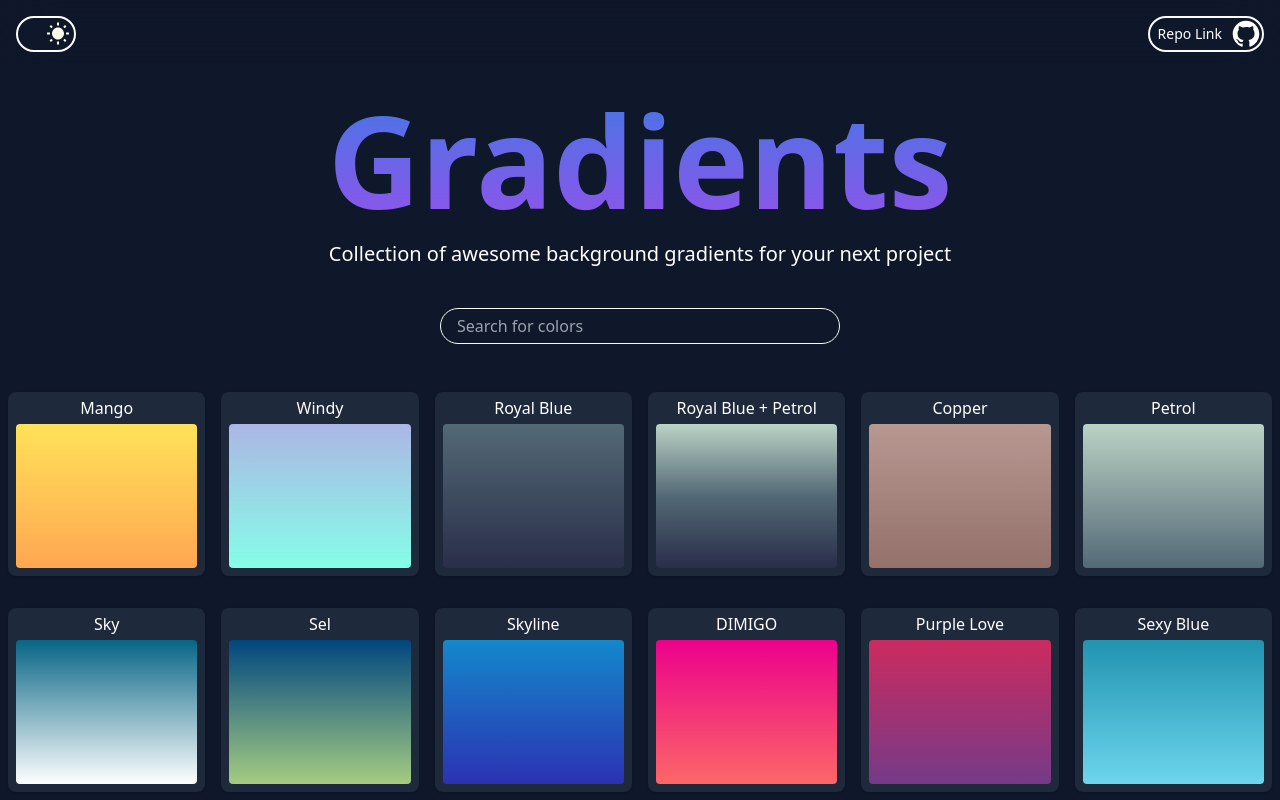
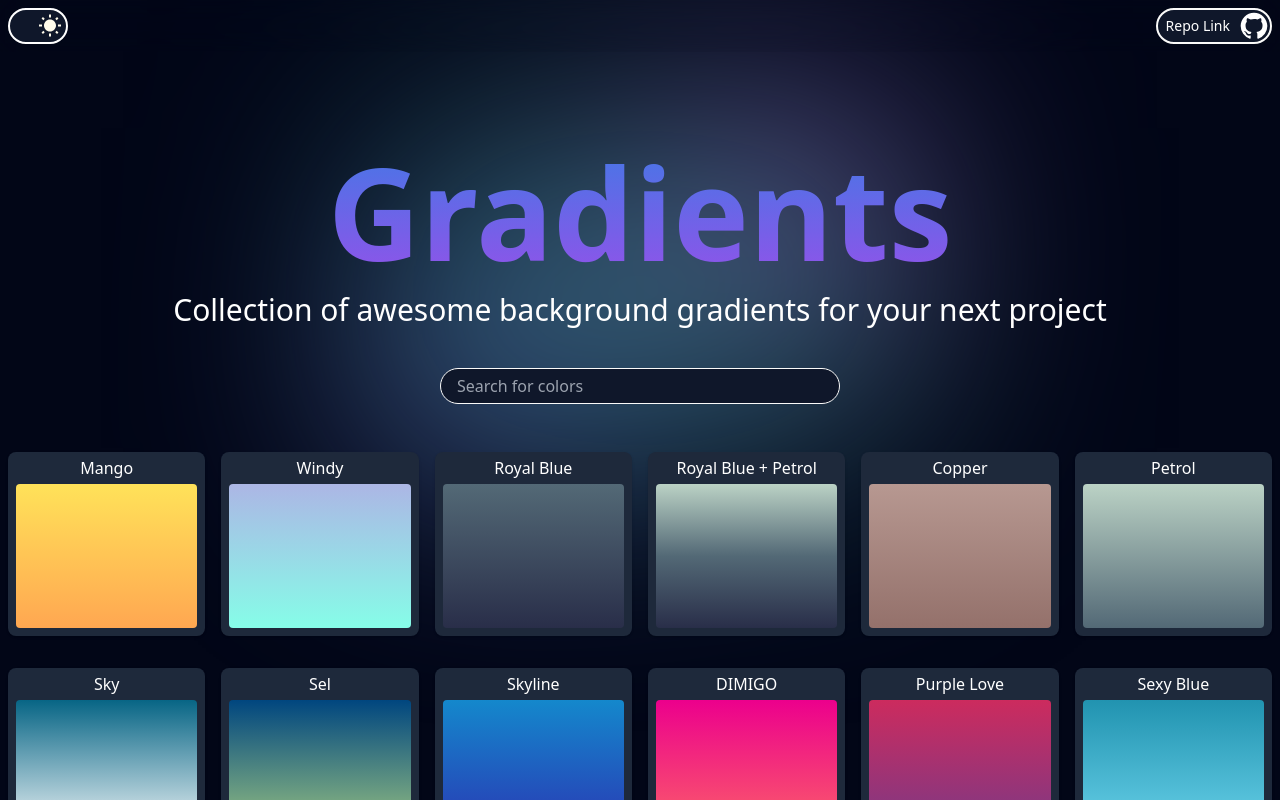
Before and after one commit to devmousa/gradients, a React (Vite) app: page / in a window 1280 px wide. Both pictures are taken after a click on the button 46 px from the left and 34 px from the top of the page. Shown: the top 800 px of the page. Built offline with nearby package versions, Linux system fonts and the light colour scheme; a web font is replaced by a local one.

Commit message:
Update: Add beautiful gradient background to the title

```diff
--- a/index.html
+++ b/index.html
@@ -13,7 +13,7 @@
     <link rel="mask-icon" href="/mask-icon.png" color="#FFFFFF" />
     <meta name="theme-color" content="#ffffff" />
   </head>
-  <body class="bg-stone-100 dark:bg-slate-900">
+  <body class="bg-stone-100 dark:bg-slate-950">
     <div id="root"></div>
     <script type="module" src="/src/main.tsx"></script>
   </body>
--- a/src/App.tsx
+++ b/src/App.tsx
@@ -4,11 +4,12 @@ import Header from "./components/header";
 
 const App = () => {
   return (
-    <div>
+    <>
+      <div className="absolute inset-x-0 top-32 m-auto h-80 max-w-lg bg-transparent dark:bg-gradient-to-tr dark:from-indigo-400 dark:via-teal-900 dark:to-[#C084FC] blur-[118px] z-0"></div>
       <Navbar />
       <Header />
       <Plates />
-    </div>
+    </>
   );
 }
 
--- a/src/components/header/index.tsx
+++ b/src/components/header/index.tsx
@@ -1,16 +1,18 @@
 const Header = () => {
   return (
-    <header className="text-center mt-24 mb-8">
+    <>
+    <header className="text-center mt-24 mb-8 relative">
       <h1
-        className="lg:text-9xl sm:text-7xl xs:text-6xl 2xs:text-5xl sm:mb-4 mb-2 font-semibold gradients"
+        className="lg:text-9xl sm:text-7xl xs:text-6xl 2xs:text-5xl sm:mb-4 mb-2 font-semibold bg-gradient-to-b from-[#4776E6] to-[#8E54E9] bg-clip-text text-transparent"
         >
         Gradients
       </h1>
 
-      <p className="sm:text-xl text-base">
+      <p className="sm:text-3xl text-base">
         Collection of awesome background gradients for your next project
       </p>
     </header>
+    </>
   );
 }
 
--- a/src/components/navbar/index.tsx
+++ b/src/components/navbar/index.tsx
@@ -1,3 +1,51 @@
+// import { useEffect } from "react";
+// import { Moon, Sun, Github } from "../../svg";
+
+// const changeMode = () => {
+//   if (localStorage.theme === "dark") {
+//     document.documentElement.classList.remove("dark");
+//     localStorage.theme = "light";
+//   } else {
+//     document.documentElement.classList.add("dark");
+//     localStorage.theme = "dark";
+//   }
+// };
+
+// const Navbar = () => {
+
+//   useEffect(() => {
+//     if (
+//       localStorage.theme === "dark" ||
+//       (!("theme" in localStorage) &&
+//         window.matchMedia("(prefers-color-scheme: dark)").matches)
+//     ) {
+//       document.documentElement.classList.add("dark");
+//     } else {
+//       document.documentElement.classList.remove("dark");
+//     }
+//   }, []);
+//   return (
+//     <>
+//       <div className="w-screen h-16 fixed top-0 z-20 backdrop-blur-xl bg-transparent"></div>
+//       <button
+//         className="m-4 p-1 flex flex-row rounded-full border-2 border-slate-800 dark:border-white fixed top-0 left-0 z-20 bg-stone-50 dark:bg-slate-900"
+//         onClick={() => changeMode()}
+//         aria-label="Change Mode Button"
+//       >
+//         <Moon className="w-6 h-6 dark:opacity-0 rotate-0 dark:rotate-180 transition-all duration-300" />
+//         <Sun className="w-6 h-6 text-amber-50 opacity-0 dark:opacity-100 rotate-180 dark:rotate-0 transition-all duration-300" />
+//       </button>
+
+//       <a href="https://github.com/mousaAM/gradients" target="_blank" className="flex flex-row items-center fixed m-4 rounded-full right-0 top-0 z-20 bg-stone-50 dark:bg-slate-900 border-2 border-slate-900 dark:border-stone-50">
+//         <p className="mx-2 text-sm">Repo Link</p>
+//         <Github className="w-8 h-8" />
+//       </a>
+//     </>
+//   );
+// }
+
+// export default Navbar;
+
 import { useEffect } from "react";
 import { Moon, Sun, Github } from "../../svg";
 
@@ -25,69 +73,21 @@ const Navbar = () => {
     }
   }, []);
   return (
-    <>
-      <div className="w-screen h-16 fixed top-0 z-20 backdrop-blur-xl bg-transparent"></div>
+    <div className="w-full p-2 flex flex-row flex-nowrap justify-between sticky top-[0] z-30 backdrop-blur-xl bg-transparent">
       <button
-        className="m-4 p-1 flex flex-row rounded-full border-2 border-slate-800 dark:border-white fixed top-0 left-0 z-20 bg-stone-50 dark:bg-slate-900"
+        className="p-1 flex flex-row rounded-full border-2 border-slate-800 dark:border-white bg-stone-50 dark:bg-slate-900"
         onClick={() => changeMode()}
-        aria-label="Change Mode Button"
       >
-        <Moon className="w-6 h-6 dark:opacity-0 rotate-0 dark:rotate-180 transition-all duration-300" />
-        <Sun className="w-6 h-6 text-amber-50 opacity-0 dark:opacity-100 rotate-180 dark:rotate-0 transition-all duration-300" />
+        <Moon className="w-6 h-6 dark:opacity-0 rotate-0 dark:rotate-45 transition-all duration-300" />
+        <Sun className="w-6 h-6 text-amber-50 opacity-0 dark:opacity-100 rotate-45 dark:rotate-0 transition-all duration-300" />
       </button>
 
-      <a href="https://github.com/mousaAM/gradients" target="_blank" className="flex flex-row items-center fixed m-4 rounded-full right-0 top-0 z-20 bg-stone-50 dark:bg-slate-900 border-2 border-slate-900 dark:border-stone-50">
+      <a href="https://github.com/devmousa/gradients" target="_blank" className="flex flex-row items-center rounded-full bg-stone-50 dark:bg-slate-900 border-2 border-slate-900 dark:border-stone-50">
         <p className="mx-2 text-sm">Repo Link</p>
         <Github className="w-8 h-8" />
       </a>
-    </>
+    </div>
   );
 }
 
 export default Navbar;
-
-// import { useEffect } from "react";
-// import { Moon, Sun, Github } from "../../svg";
-
-// const changeMode = () => {
-//   if (localStorage.theme === "dark") {
-//     document.documentElement.classList.remove("dark");
-//     localStorage.theme = "light";
-//   } else {
-//     document.documentElement.classList.add("dark");
-//     localStorage.theme = "dark";
-//   }
-// };
-
-// const Navbar = () => {
-
-//   useEffect(() => {
-//     if (
-//       localStorage.theme === "dark" ||
-//       (!("theme" in localStorage) &&
-//         window.matchMedia("(prefers-color-scheme: dark)").matches)
-//     ) {
-//       document.documentElement.classList.add("dark");
-//     } else {
-//       document.documentElement.classList.remove("dark");
-//     }
-//   }, []);
-//   return (
-//     <div className="w-screen flex flex-row flex-nowrap justify-between fixed top-0 z-20 blur bg-stone-100/75 dark:bg-slate-900/75">
-//       <button
-//         className="m-4 p-1 flex flex-row rounded-full border-2 border-slate-800 dark:border-white z-20 bg-stone-50 dark:bg-slate-900"
-//         onClick={() => changeMode()}
-//       >
-//         <Moon className="w-6 h-6 dark:opacity-0 rotate-0 dark:rotate-180 transition-all duration-300" />
-//         <Sun className="w-6 h-6 text-amber-50 opacity-0 dark:opacity-100 rotate-180 dark:rotate-0 transition-all duration-300" />
-//       </button>
-
-//       <a href="https://github.com/devmousa/gradients" target="_blank" className="flex flex-row items-center m-4 rounded-full z-20 bg-stone-50 dark:bg-slate-900 border-2 border-slate-900 dark:border-stone-50">
-//         <p className="mx-2 text-sm">Repo Link</p>
-//         <Github className="w-8 h-8" />
-//       </a>
-//     </div>
-//   );
-// }
-
-// export default Navbar;
--- a/src/components/plates/index.tsx
+++ b/src/components/plates/index.tsx
@@ -35,7 +35,7 @@ const Plates = () => {
 
   return (
     <>
-      <div className="w-full py-2 mb-6 flex justify-center items-center">
+      <div className="w-full py-2 mb-6 flex justify-center items-center relative">
         <input
           type="text"
           placeholder="Search for colors"
@@ -54,7 +54,7 @@ const Plates = () => {
         {filteredColors.map((value, index) => (
           <div
             key={index}
-            className="2xl:basis-[calc(100%/7-1rem)] xl:basis-[calc(100%/6-1rem)] lg:basis-[calc(100%/5-1rem)] md:basis-[calc(100%/4-1rem)] sm:basis-[calc(100%/3-1rem)] xs:basis-[calc(100%/2-1rem)] basis-[calc(100%/1-1rem)] p-2 mx-2 my-4 bg-stone-50 dark:bg-slate-800 rounded-lg shadow"
+            className="2xl:basis-[calc(100%/7-1rem)] xl:basis-[calc(100%/6-1rem)] lg:basis-[calc(100%/5-1rem)] md:basis-[calc(100%/4-1rem)] sm:basis-[calc(100%/3-1rem)] xs:basis-[calc(100%/2-1rem)] basis-[calc(100%/1-1rem)] p-2 mx-2 my-4 z-10 bg-stone-50 dark:bg-slate-800 rounded-lg shadow"
           >
             <h1 className="text-center dark:text-white mb-2">{value.name}</h1>
 
--- a/src/index.css
+++ b/src/index.css
@@ -15,13 +15,6 @@
   src: url("fonts/Poppins/poppins-regular-webfont.woff2");
   font-weight: normal;
   font-style: normal;
-}
-
-.gradients {
-  background: linear-gradient(#4776E6, #8E54E9);
-  background-clip: text;
-  -webkit-background-clip: text;
-  color: transparent;
 }
 
 /**
```
